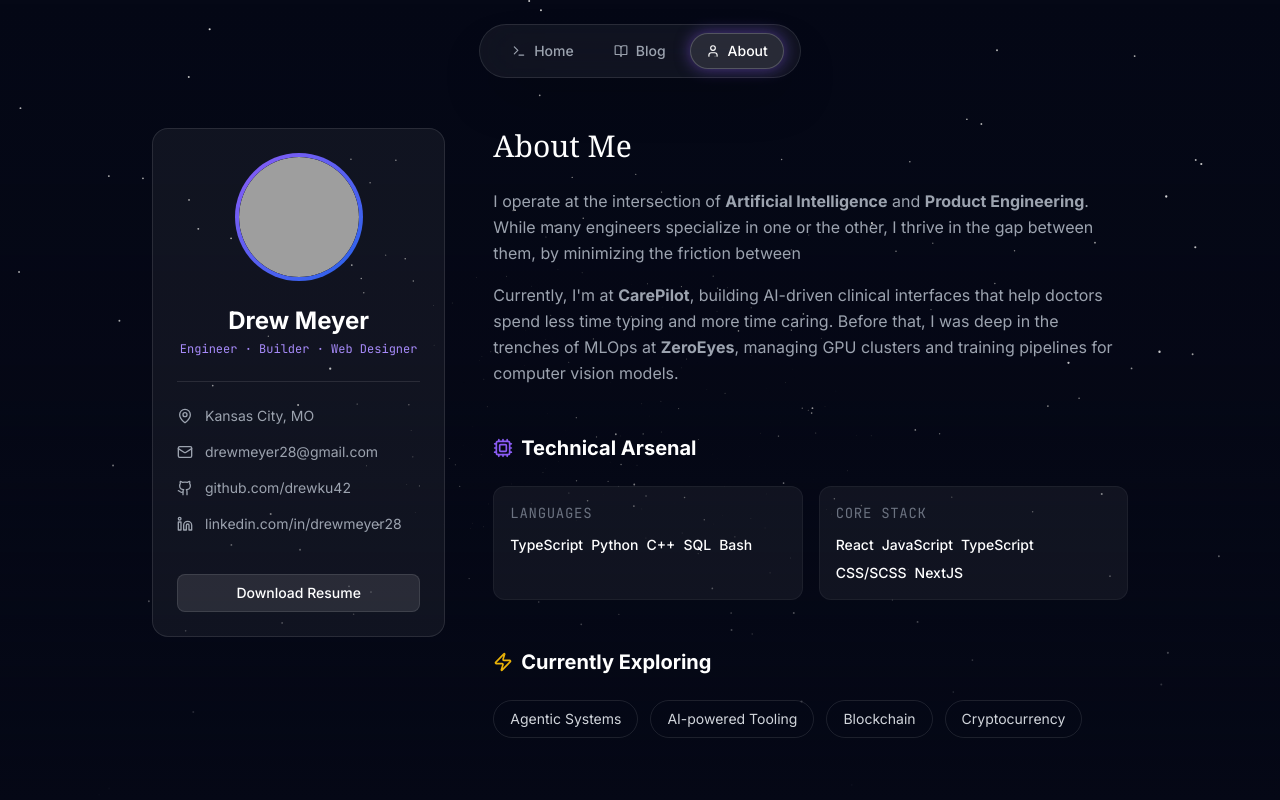
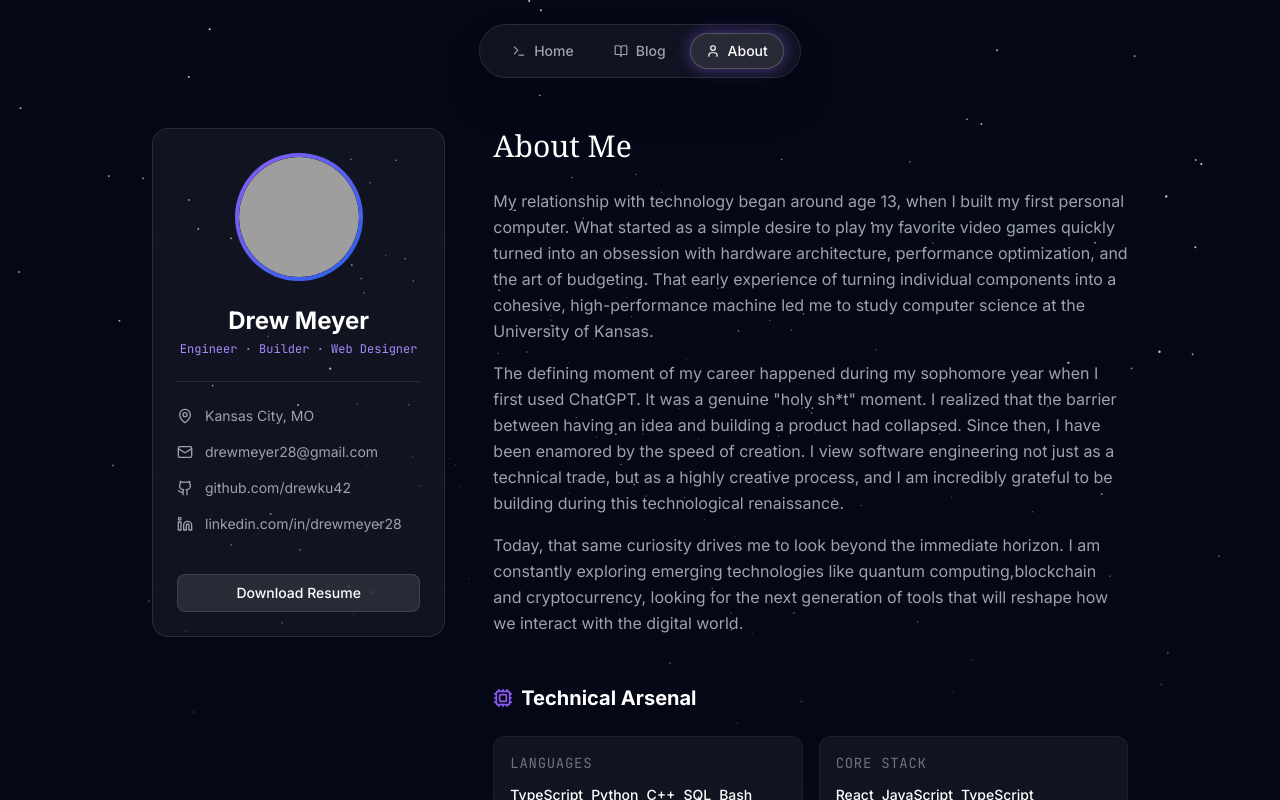
Before and after one commit to drewku42/drew-dot-dev, a Next.js app: page / in a window 1280 px wide. Both pictures are taken after a click on the button "About Drew". Shown: the top 800 px of the page. Built offline with nearby package versions, Linux system fonts and the light colour scheme; grey boxes are pictures that could not be loaded.

Commit message:
small verbiage updates throughout

```diff
--- a/components/about/AboutPage.tsx
+++ b/components/about/AboutPage.tsx
@@ -108,14 +108,18 @@
           <h2 className="text-3xl font-serif text-white mb-6">About Me</h2>
           <div className="prose prose-invert text-gray-400 leading-relaxed">
             <p className="mb-4">
-              I operate at the intersection of <strong>Artificial Intelligence</strong> and <strong>Product Engineering</strong>.
-              While many engineers specialize in one or the other, I thrive in the gap between them, by minimizing the friction between
-
+                My relationship with technology began around age 13, when I built my first personal computer. What started as a simple desire to play my favorite video games quickly turned
+                into an obsession with hardware architecture, performance optimization, and the art of budgeting. That early experience of turning individual components into a cohesive,
+                high-performance machine led me to study computer science at the University of Kansas.
             </p>
-            <p>
-              Currently, I'm at <strong>CarePilot</strong>, building AI-driven clinical interfaces that help doctors spend less time
-              typing and more time caring. Before that, I was deep in the trenches of MLOps at <strong>ZeroEyes</strong>, managing
-              GPU clusters and training pipelines for computer vision models.
+            <p className="mb-4">
+              The defining moment of my career happened during my sophomore year when I first used ChatGPT. It was a genuine "holy sh*t" moment. I realized that the barrier between having an
+              idea and building a product had collapsed. Since then, I have been enamored by the speed of creation. I view software engineering not just as a technical trade, but as a highly
+              creative process, and I am incredibly grateful to be building during this technological renaissance.
+            </p>
+            <p className="mb-4">
+              Today, that same curiosity drives me to look beyond the immediate horizon. I am constantly exploring emerging technologies
+              like quantum computing,blockchain and cryptocurrency, looking for the next generation of tools that will reshape how we interact with the digital world.
             </p>
           </div>
         </motion.section>
--- a/components/blog/BlogPage.tsx
+++ b/components/blog/BlogPage.tsx
@@ -56,8 +56,7 @@
             <BookOpen size={48} className="mx-auto mb-6 text-gray-500" />
             <h2 className="text-2xl font-bold text-white mb-3">Coming Soon</h2>
             <p className="text-gray-400">
-              I'm working on some exciting content about new developments in tech. Ranging from AI and software to blockchian and cryptocurrency.
-              <br />Check back soon!
+              I'm working on some exciting content about new developments in tech. Check back soon!
             </p>
           </div>
         </motion.div>
```
